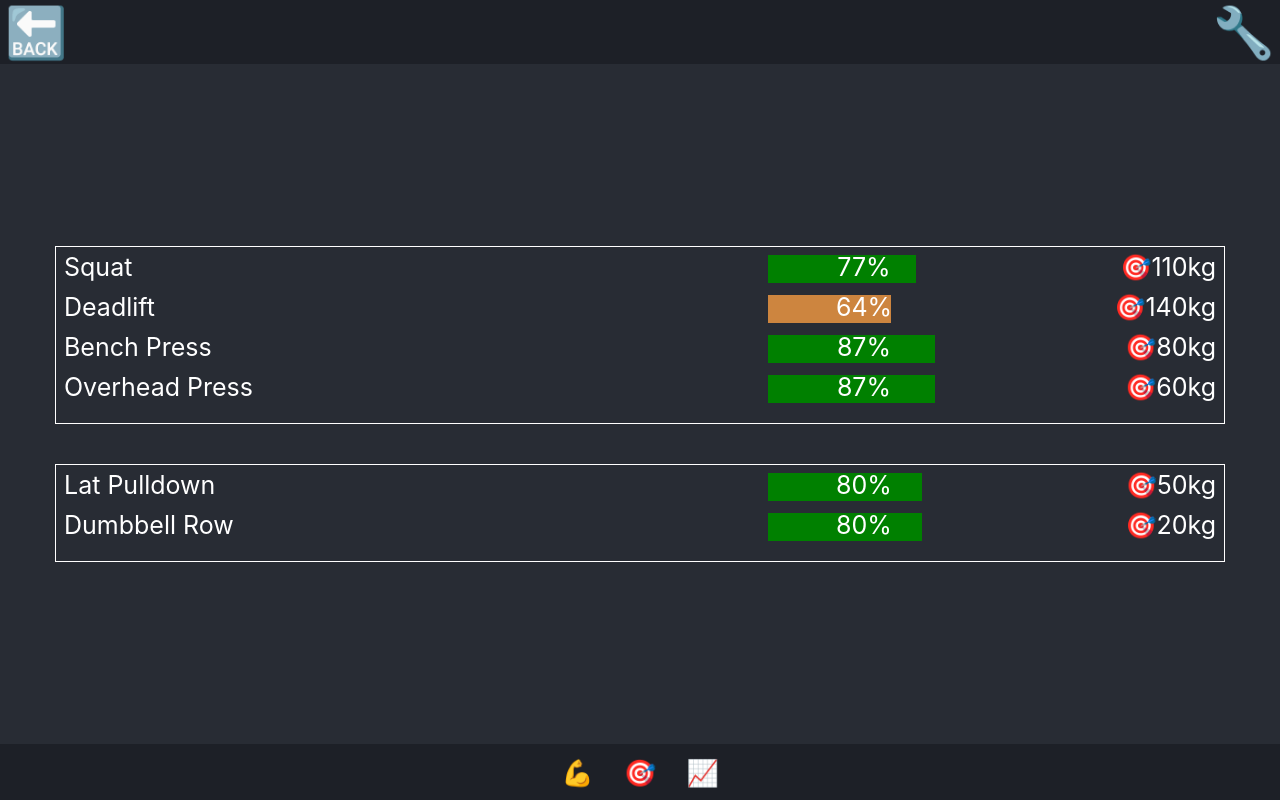
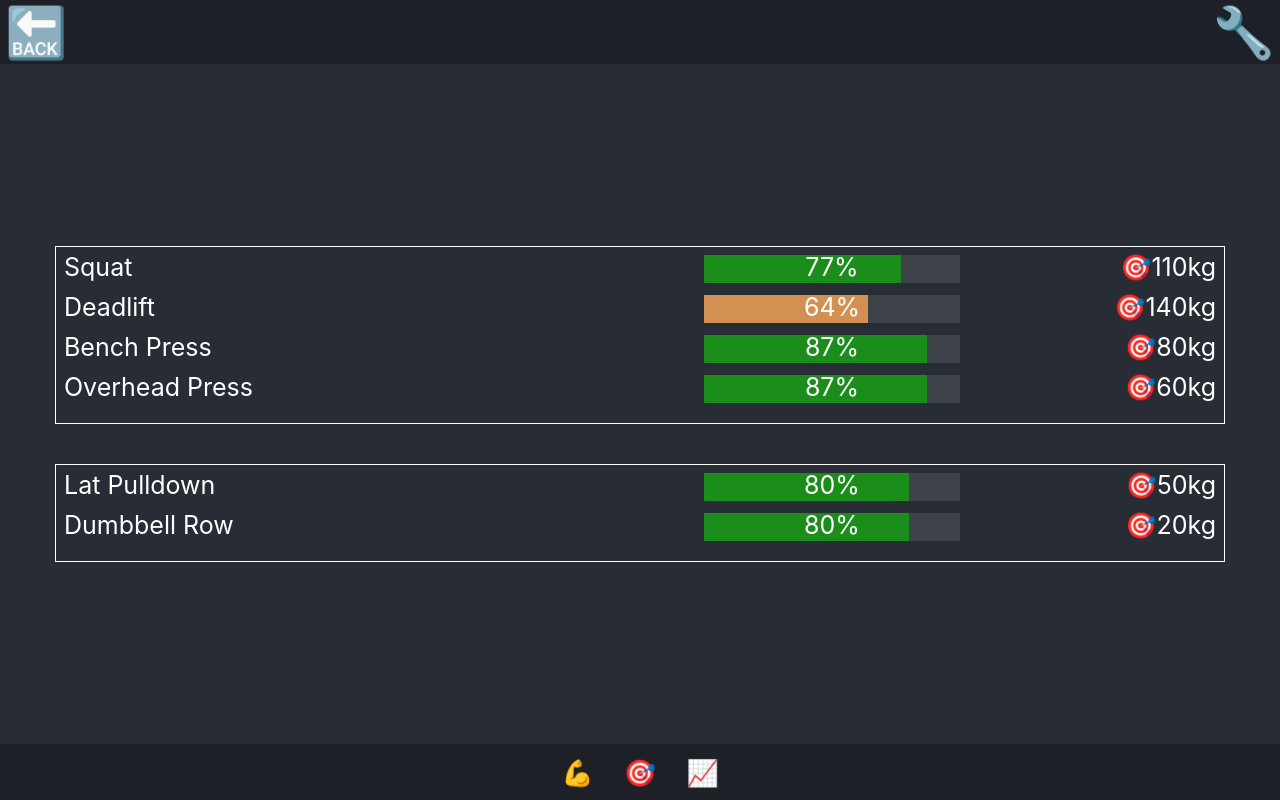
Before and after one commit to JakeRowsell89/gzclp, a React (Create React App) app: page /goals in a window 1280 px wide. Built offline with nearby package versions, Linux system fonts and the light colour scheme.

Commit message:
🎨 Tweak progress bar styling for goals

```diff
--- a/src/components/pages/Goals.css
+++ b/src/components/pages/Goals.css
@@ -34,14 +34,17 @@
   text-align: center;
   z-index: 1;
   position: relative;
+  height: 70%;
+  background: #ffffff1a;
 }
 .Goals-page .goal .target {
-  min-width: 15vw;
+  min-width: 20vw;
   text-align: right;
 }
 
 .Goals-page .progress-wrapper{
   position: relative;
+  min-width: 20vw;
 }
 
 .Goals-page .progress-bar {
```
